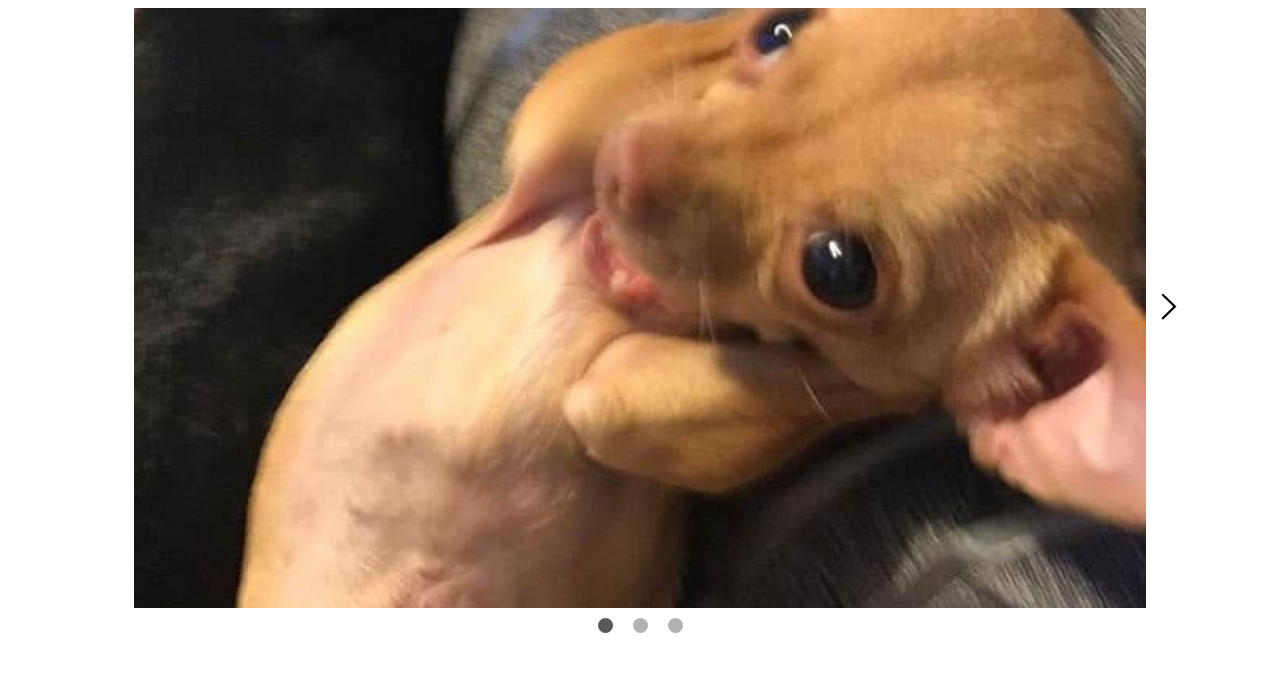
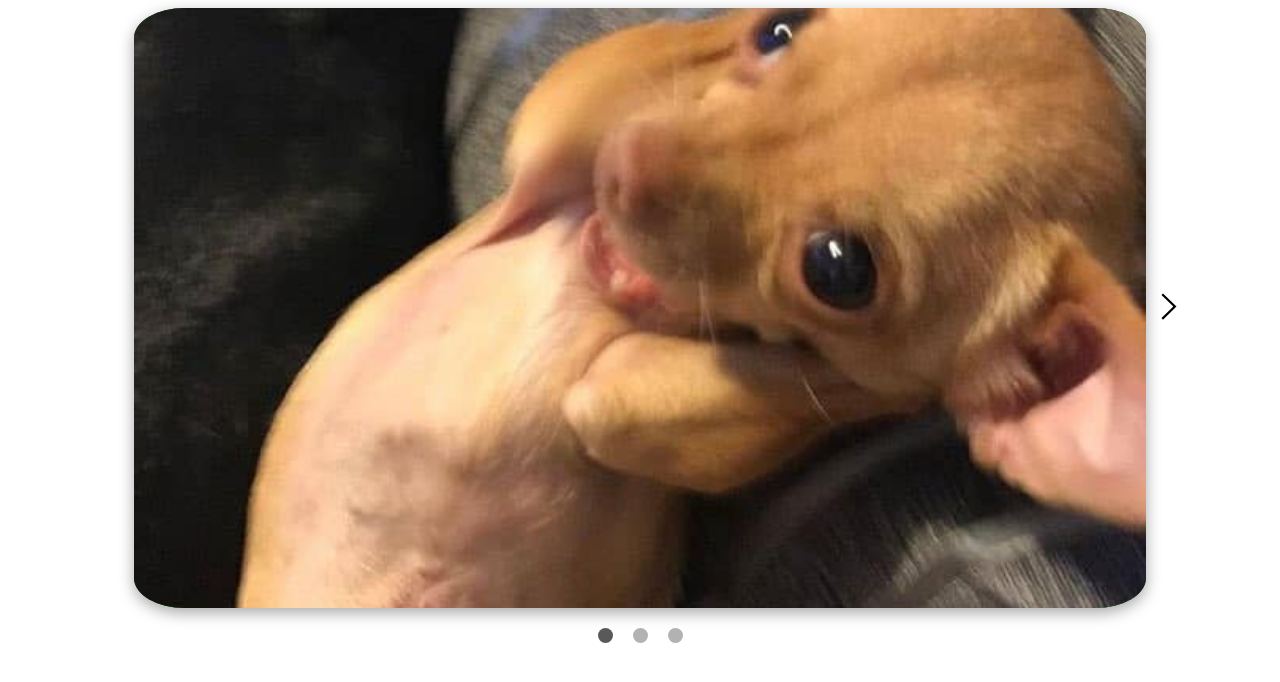
Before and after one commit to thanhtrucphan136/Image-Carousel, a plain HTML site: page index.html in a window 1280 px wide. Drawn offline with Linux system fonts and the light colour scheme.

Commit message:
add carousel shadow

```diff
--- a/styles.css
+++ b/styles.css
@@ -16,6 +16,8 @@
   height: 100%;
   position: relative;
   overflow: hidden;
+  border-radius: 5%;
+  box-shadow: rgba(0, 0, 0, 0.35) 0px 5px 15px;
 }
 
 .carousel-track {
@@ -60,6 +62,7 @@
   justify-content: center;
   gap: 20px;
   padding: 10px 0;
+  margin-top: 10px;
 }
 
 .carousel-indicator {
```
